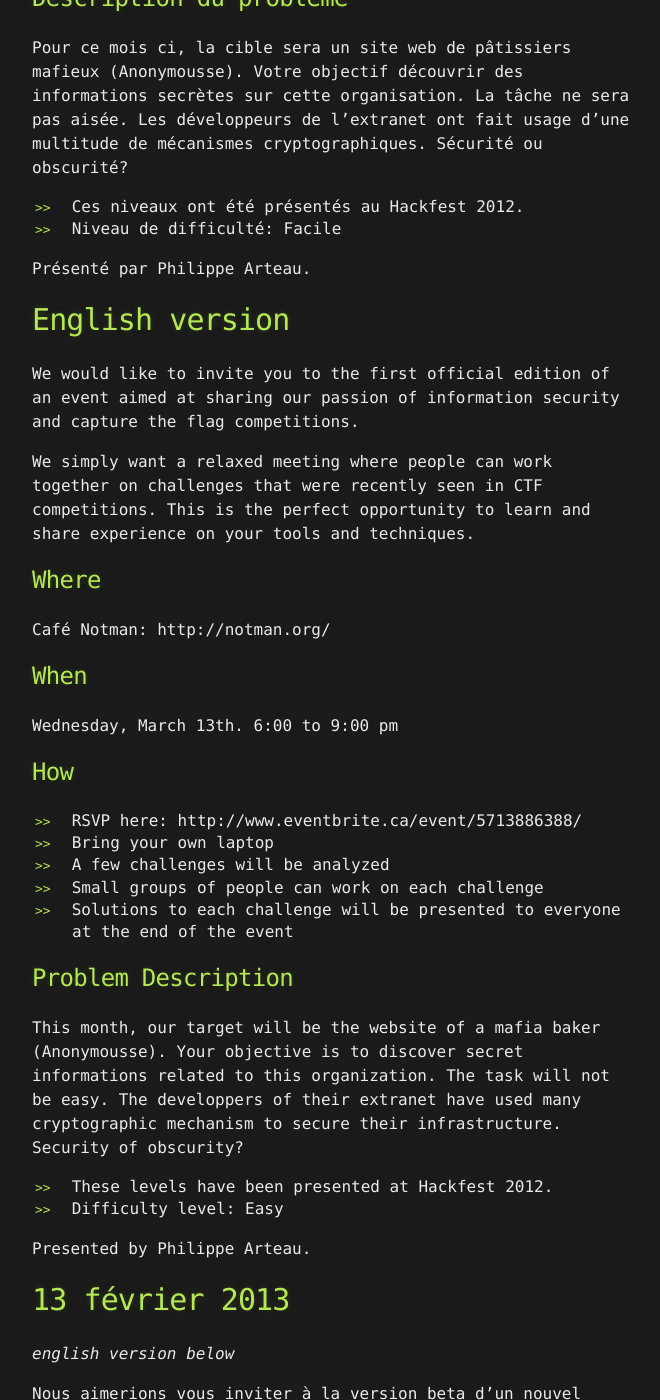
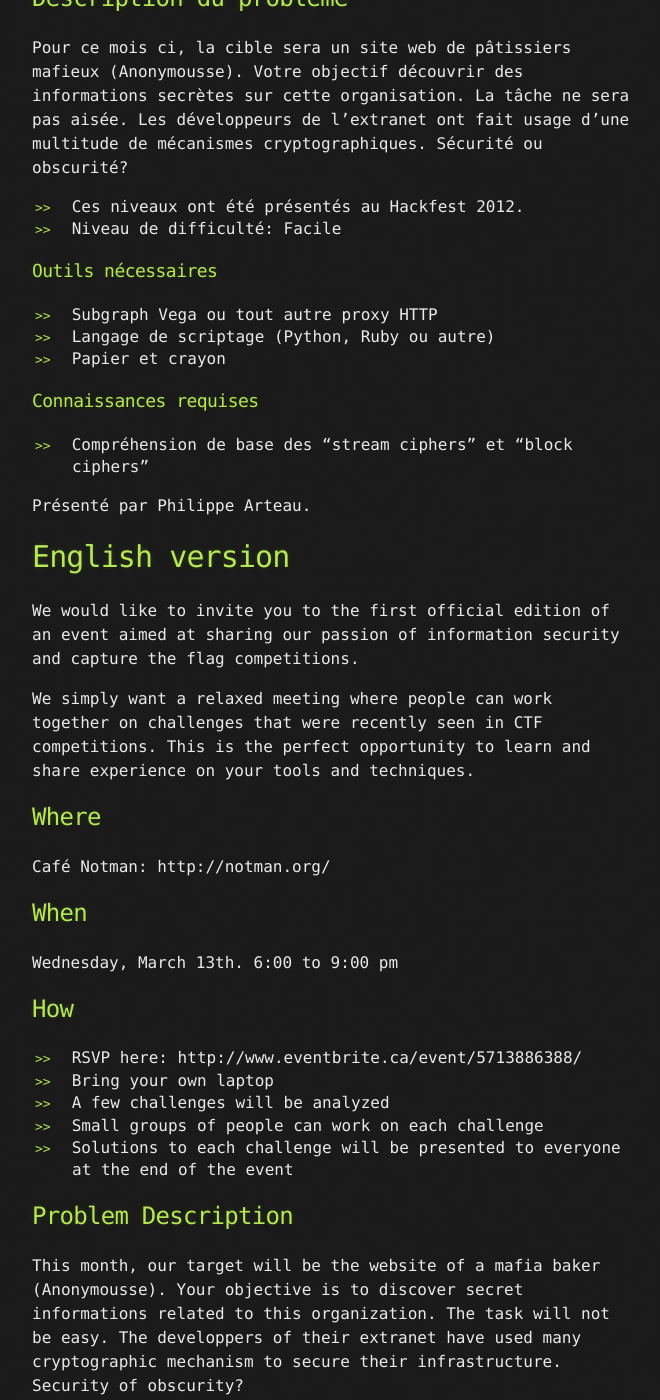
Before and after one commit to montrehack/montrehack.github.com, a Jekyll site: the page built from index.md, in a window 1280 px wide and 1400 px high, scrolled down 1018 px. Shown: the whole window, without its empty margins (308-968 px from the left). Built offline with Jekyll 4.4.1, drawn with Linux system fonts in a browser that asks for light colours; Markdown is read by kramdown in place of the engine named in the settings; comment, search, counter and statistics services are not loaded; some of the changed text lies outside the part shown.

Commit message:
added additional info in mailout

```diff
--- a/index.md
+++ b/index.md
@@ -29,6 +29,14 @@ Pour ce mois ci, la cible sera un site web de pâtissiers mafieux (Anonymousse).
 * Ces niveaux ont été présentés au Hackfest 2012.
 * Niveau de difficulté: Facile
 
+### Outils nécessaires
+* Subgraph Vega ou tout autre proxy HTTP
+* Langage de scriptage (Python, Ruby ou autre)
+* Papier et crayon
+
+### Connaissances requises
+* Compréhension de base des "stream ciphers" et "block ciphers"
+
 Présenté par Philippe Arteau.
 
 # English version
@@ -55,6 +63,14 @@ This month, our target will be the website of a mafia baker (Anonymousse).  Your
 
 * These levels have been presented at Hackfest 2012.
 * Difficulty level: Easy
+
+### Needed Tools
+* Subgraph Vega or any other HTTP proxy
+* Your favorite scripting language (Python, Ruby, etc.)
+* Pen and paper
+
+### Required knowledge
+* Basic understanding of stream and block ciphers
 
 Presented by Philippe Arteau.
 
```
